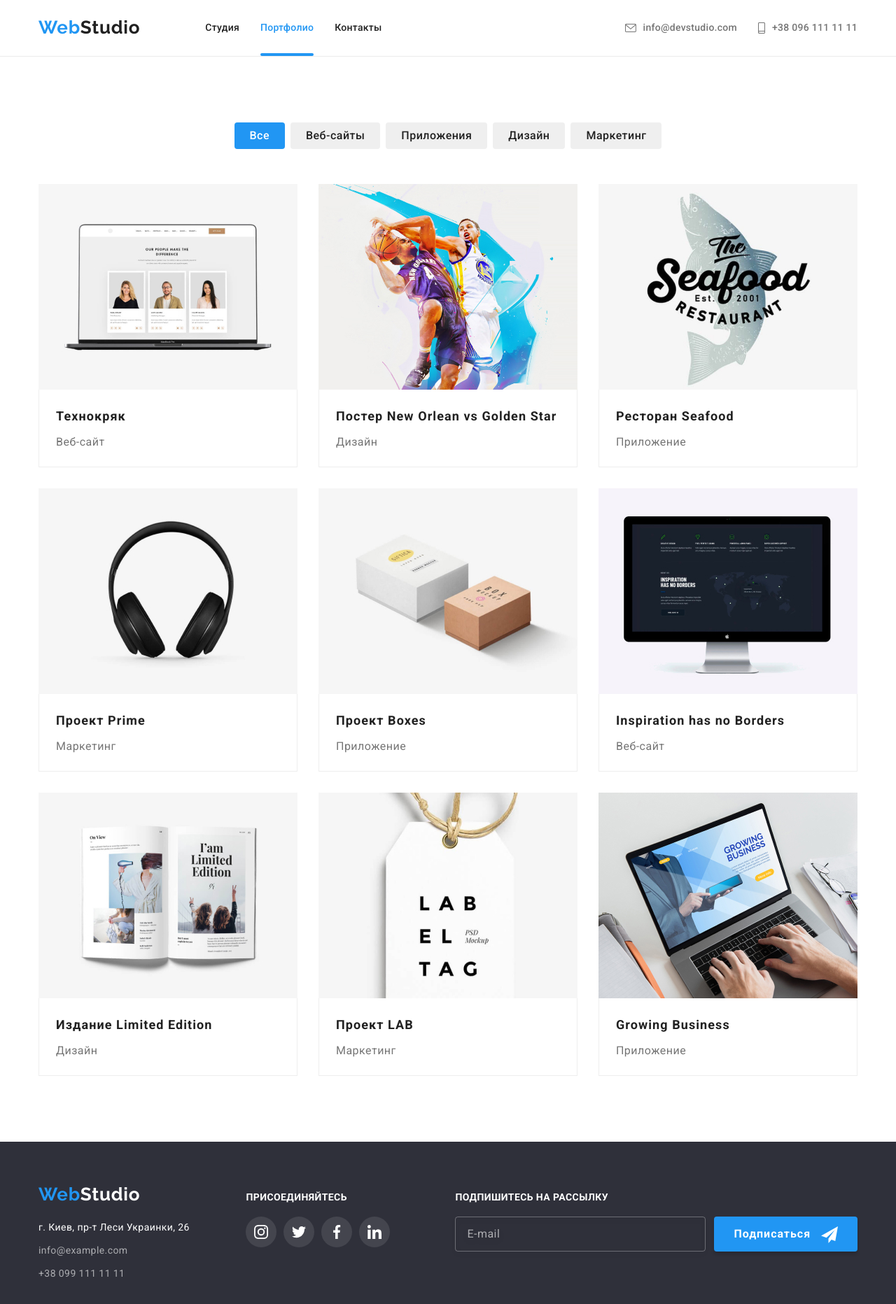
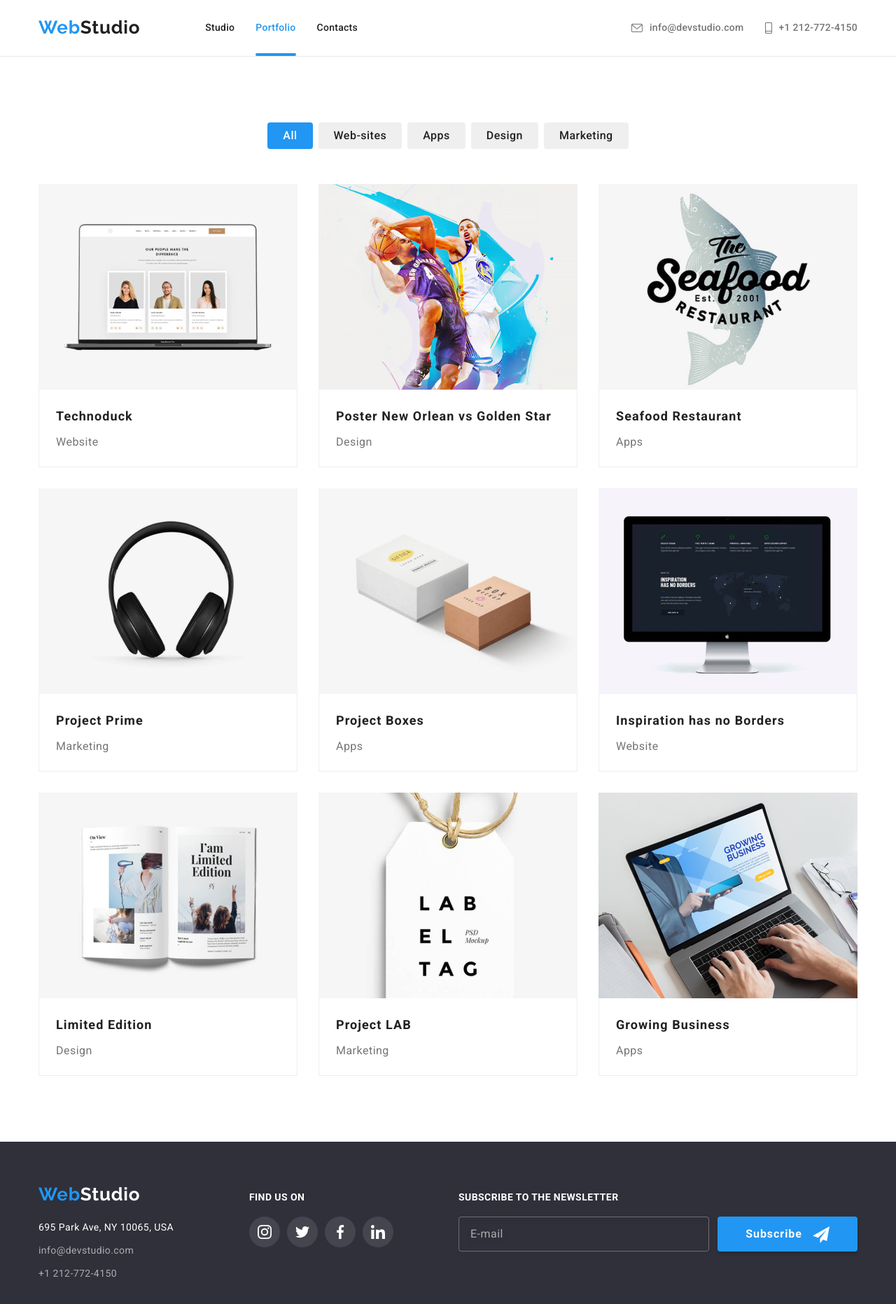
Before and after one commit to LightForLife/goit-markup-hw-08, a plain HTML site: page portfolio.html in a window 1280 px wide. Shown: the whole page at 70% size. Drawn offline with nearby package versions, Linux system fonts and the light colour scheme.

Commit message:
english translation

```diff
--- a/portfolio.html
+++ b/portfolio.html
@@ -39,13 +39,13 @@
         <nav class="navigation">
           <ul class="header-list list">
             <li class="header-list__item">
-              <a class="header-list__link link" href="./index.html">Студия</a>
+              <a class="header-list__link link" href="./index.html">Studio</a>
             </li>
             <li class="header-list__item">
-              <a class="header-list__link link current" href="./portfolio.html">Портфолио</a>
+              <a class="header-list__link link current" href="./portfolio.html">Portfolio</a>
             </li>
             <li class="header-list__item">
-              <a class="header-list__link link" href="">Контакты</a>
+              <a class="header-list__link link" href="">Contacts</a>
             </li>
           </ul>
         </nav>
@@ -61,7 +61,7 @@
             <a class="contact-list__link contact-list__tel link" href="tel:+380961111111"
               ><svg class="contact-list__icon" width="10px" height="16px">
                 <use href="./images/symbol-defs.svg#icon-smartphone"></use></svg
-              >+38 096 111 11 11</a
+              >+1 212-772-4150</a
             >
           </li>
         </ul>
@@ -76,13 +76,13 @@
           <nav class="menu-navigation">
             <ul class="menu-navigation__list list">
               <li class="menu-navigation__item">
-                <a class="menu-navigation__link link" href="./index.html">Студия</a>
+                <a class="menu-navigation__link link" href="./index.html">Studio</a>
               </li>
               <li class="menu-navigation__item">
-                <a class="menu-navigation__link link current" href="./portfolio.html">Портфолио</a>
+                <a class="menu-navigation__link link current" href="./portfolio.html">Portfolio</a>
               </li>
               <li class="menu-navigation__item">
-                <a class="menu-navigation__link link" href="">Контакты</a>
+                <a class="menu-navigation__link link" href="">Contacts</a>
               </li>
             </ul>
           </nav>
@@ -90,7 +90,7 @@
             <ul class="menu-contact list">
               <li class="menu-contact__item">
                 <a class="menu-contact__link menu-tel link" href="tel:+380961111111"
-                  >+38 096 111 11 11</a
+                  >+1 212-772-4150</a
                 >
               </li>
               <li class="menu-contact__item">
@@ -113,22 +113,22 @@
       <!-- Portfolio-section -->
       <section class="section portfolio">
         <div class="container">
-          <h1 class="visually-hidden">кнопки</h1>
+          <h1 class="visually-hidden">buttons</h1>
           <ul class="btn-list list">
             <li class="btn-item current">
-              <button class="btn-primary current" type="button">Все</button>
+              <button class="btn-primary current" type="button">All</button>
             </li>
             <li class="btn-item">
-              <button class="btn-primary" type="button">Веб-сайты</button>
+              <button class="btn-primary" type="button">Web-sites</button>
             </li>
             <li class="btn-item">
-              <button class="btn-primary" type="button">Приложения</button>
+              <button class="btn-primary" type="button">Apps</button>
             </li>
             <li class="btn-item">
-              <button class="btn-primary" type="button">Дизайн</button>
+              <button class="btn-primary" type="button">Design</button>
             </li>
             <li class="btn-item">
-              <button class="btn-primary" type="button">Маркетинг</button>
+              <button class="btn-primary" type="button">Marketing</button>
             </li>
           </ul>
           <ul class="portfolio-list list outline">
@@ -157,17 +157,17 @@
                       "
                       media="(min-width: 320px)"
                     />
-                    <img src="./images/portfolio-mob/card-mob-1.jpg" alt="фото ноутбука" />
+                    <img src="./images/portfolio-mob/card-mob-1.jpg" alt="laptop photo" />
                   </picture>
                   <p class="thumb-text">
-                    Ресурс предлагает комплексные предложения с разным уровнем функционала и
-                    сервисов. Все это позволит посетителю получить исчерпывающие сведения о компании
-                    или частном лице.
+                    Technoduck is a state-of-the-art coronavirus distribution platform. Companies
+                    use this platform for digital espionage and attacks on competitors' secure
+                    servers.
                   </p>
                 </div>
                 <div class="portfolio-box">
-                  <h2 class="portfolio-title">Технокряк</h2>
-                  <p class="portfolio-text">Веб-сайт</p>
+                  <h2 class="portfolio-title">Technoduck</h2>
+                  <p class="portfolio-text">Website</p>
                 </div>
               </a>
             </li>
@@ -196,19 +196,19 @@
                       "
                       media="(min-width: 320px)"
                     />
-                    <img src="./images/portfolio-mob/card-mob-2.jpg" alt="фото ноутбука" />
+                    <img src="./images/portfolio-mob/card-mob-2.jpg" alt="photos of basketball players" />
                   </picture>
                   <p class="thumb-text">
-                    Ресурс предлагает комплексные предложения с разным уровнем функционала и
-                    сервисов. Все это позволит посетителю получить исчерпывающие сведения о компании
-                    или частном лице.
+                    Technoduck is a state-of-the-art coronavirus distribution platform. Companies
+                    use this platform for digital espionage and attacks on competitors' secure
+                    servers.
                   </p>
                 </div>
                 <div class="portfolio-box">
                   <h2 class="portfolio-title">
-                    Постер <span lang="en"> New Orlean vs Golden Star</span>
+                    Poster New Orlean vs Golden Star
                   </h2>
-                  <p class="portfolio-text">Дизайн</p>
+                  <p class="portfolio-text">Design</p>
                 </div>
               </a>
             </li>
@@ -237,17 +237,15 @@
                       "
                       media="(min-width: 320px)"
                     />
-                    <img src="./images/portfolio-mob/card-mob-3.jpg" alt="фото ноутбука" />
+                    <img src="./images/portfolio-mob/card-mob-3.jpg" alt="logo seafood" />
                   </picture>
                   <p class="thumb-text">
-                    Ресурс предлагает комплексные предложения с разным уровнем функционала и
-                    сервисов. Все это позволит посетителю получить исчерпывающие сведения о компании
-                    или частном лице.
+                    Technoduck is a state-of-the-art coronavirus distribution platform. Companies use this platform for digital espionage and attacks on competitors' secure servers.
                   </p>
                 </div>
                 <div class="portfolio-box">
-                  <h2 class="portfolio-title">Ресторан <span lang="en">Seafood</span></h2>
-                  <p class="portfolio-text">Приложение</p>
+                  <h2 class="portfolio-title">Seafood Restaurant</h2>
+                  <p class="portfolio-text">Apps</p>
                 </div>
               </a>
             </li>
@@ -276,17 +274,15 @@
                       "
                       media="(min-width: 320px)"
                     />
-                    <img src="./images/portfolio-mob/card-mob-4.jpg" alt="фото ноутбука" />
+                    <img src="./images/portfolio-mob/card-mob-4.jpg" alt="headphone photo" />
                   </picture>
                   <p class="thumb-text">
-                    Ресурс предлагает комплексные предложения с разным уровнем функционала и
-                    сервисов. Все это позволит посетителю получить исчерпывающие сведения о компании
-                    или частном лице.
+                    Technoduck is a state-of-the-art coronavirus distribution platform. Companies use this platform for digital espionage and attacks on competitors' secure servers.
                   </p>
                 </div>
                 <div class="portfolio-box">
-                  <h2 class="portfolio-title">Проект <span lang="en">Prime</span></h2>
-                  <p class="portfolio-text">Маркетинг</p>
+                  <h2 class="portfolio-title">Project Prime</span></h2>
+                  <p class="portfolio-text">Marketing</p>
                 </div>
               </a>
             </li>
@@ -315,17 +311,15 @@
                       "
                       media="(min-width: 320px)"
                     />
-                    <img src="./images/portfolio-mob/card-mob-5.jpg" alt="фото ноутбука" />
+                    <img src="./images/portfolio-mob/card-mob-5.jpg" alt="photo of two boxes" />
                   </picture>
                   <p class="thumb-text">
-                    Ресурс предлагает комплексные предложения с разным уровнем функционала и
-                    сервисов. Все это позволит посетителю получить исчерпывающие сведения о компании
-                    или частном лице.
+                    Technoduck is a state-of-the-art coronavirus distribution platform. Companies use this platform for digital espionage and attacks on competitors' secure servers.
                   </p>
                 </div>
                 <div class="portfolio-box">
-                  <h2 class="portfolio-title">Проект <span lang="en">Boxes</span></h2>
-                  <p class="portfolio-text">Приложение</p>
+                  <h2 class="portfolio-title">Project Boxes</span></h2>
+                  <p class="portfolio-text">Apps</p>
                 </div>
               </a>
             </li>
@@ -354,17 +348,15 @@
                       "
                       media="(min-width: 320px)"
                     />
-                    <img src="./images/portfolio-mob/card-mob-6.jpg" alt="фото ноутбука" />
+                    <img src="./images/portfolio-mob/card-mob-6.jpg" alt="monitor photo" />
                   </picture>
                   <p class="thumb-text">
-                    Ресурс предлагает комплексные предложения с разным уровнем функционала и
-                    сервисов. Все это позволит посетителю получить исчерпывающие сведения о компании
-                    или частном лице.
+                    Technoduck is a state-of-the-art coronavirus distribution platform. Companies use this platform for digital espionage and attacks on competitors' secure servers.
                   </p>
                 </div>
                 <div class="portfolio-box">
-                  <h2 class="portfolio-title" lang="en">Inspiration has no Borders</h2>
-                  <p class="portfolio-text">Веб-сайт</p>
+                  <h2 class="portfolio-title">Inspiration has no Borders</h2>
+                  <p class="portfolio-text">Website</p>
                 </div>
               </a>
             </li>
@@ -393,17 +385,15 @@
                       "
                       media="(min-width: 320px)"
                     />
-                    <img src="./images/portfolio-mob/card-mob-7.jpg" alt="фото ноутбука" />
+                    <img src="./images/portfolio-mob/card-mob-7.jpg" alt="magazine photo" />
                   </picture>
                   <p class="thumb-text">
-                    Ресурс предлагает комплексные предложения с разным уровнем функционала и
-                    сервисов. Все это позволит посетителю получить исчерпывающие сведения о компании
-                    или частном лице.
+                    Technoduck is a state-of-the-art coronavirus distribution platform. Companies use this platform for digital espionage and attacks on competitors' secure servers.
                   </p>
                 </div>
                 <div class="portfolio-box">
-                  <h2 class="portfolio-title">Издание <span lang="en">Limited Edition</span></h2>
-                  <p class="portfolio-text">Дизайн</p>
+                  <h2 class="portfolio-title">Limited Edition</h2>
+                  <p class="portfolio-text">Design</p>
                 </div>
               </a>
             </li>
@@ -432,17 +422,15 @@
                       "
                       media="(min-width: 320px)"
                     />
-                    <img src="./images/portfolio-mob/card-mob-8.jpg" alt="фото ноутбука" />
+                    <img src="./images/portfolio-mob/card-mob-8.jpg" alt="photo tag" />
                   </picture>
                   <p class="thumb-text">
-                    Ресурс предлагает комплексные предложения с разным уровнем функционала и
-                    сервисов. Все это позволит посетителю получить исчерпывающие сведения о компании
-                    или частном лице.
+                    Technoduck is a state-of-the-art coronavirus distribution platform. Companies use this platform for digital espionage and attacks on competitors' secure servers.
                   </p>
                 </div>
                 <div class="portfolio-box">
-                  <h2 class="portfolio-title">Проект <span lang="en">LAB</span></h2>
-                  <p class="portfolio-text">Маркетинг</p>
+                  <h2 class="portfolio-title">Project LAB</h2>
+                  <p class="portfolio-text">Marketing</p>
                 </div>
               </a>
             </li>
@@ -475,14 +463,12 @@
                   </picture>
 
                   <p class="thumb-text">
-                    Ресурс предлагает комплексные предложения с разным уровнем функционала и
-                    сервисов. Все это позволит посетителю получить исчерпывающие сведения о компании
-                    или частном лице.
+                    Technoduck is a state-of-the-art coronavirus distribution platform. Companies use this platform for digital espionage and attacks on competitors' secure servers.
                   </p>
                 </div>
                 <div class="portfolio-box">
                   <h2 class="portfolio-title" lang="en">Growing Business</h2>
-                  <p class="portfolio-text">Приложение</p>
+                  <p class="portfolio-text">Apps</p>
                 </div>
               </a>
             </li>
@@ -504,25 +490,24 @@
                     class="footer-address contact-text link"
                     href="https://goo.gl/maps/2yx1dUXWWij7tJqm9"
                     target="_blank"
-                  >
-                    г. Киев, пр-т Леси Украинки, 26
+                  >695 Park Ave, NY 10065, USA
                   </a>
                 </li>
                 <li class="footer-item">
                   <a class="footer-contact contact-text link" href="mailto:info@example.com"
-                    >info@example.com</a
+                    >info@devstudio.com</a
                   >
                 </li>
                 <li class="footer-item">
                   <a class="footer-contact contact-text link" href="tel:+380991111111"
-                    >+38 099 111 11 11</a
+                    >+1 212-772-4150</a
                   >
                 </li>
               </ul>
             </address>
           </div>
           <div class="join">
-            <p class="join-title">присоединяйтесь</p>
+            <p class="join-title">Find us on</p>
             <ul class="join-list list">
               <li class="join-item">
                 <a class="join-link link" href="">
@@ -557,7 +542,7 @@
         </div>
         <div class="footer-form">
           <form class="subscribe-form">
-            <p class="subscribe-title">Подпишитесь на рассылку</p>
+            <p class="subscribe-title">Subscribe to the newsletter</p>
             <div class="subscribe-field">
               <input
                 type="email"
@@ -566,7 +551,7 @@
                 placeholder="E-mail"
               />
               <button type="submit" class="subscribe-btn btn">
-                Подписаться
+                Subscribe
                 <svg class="subscribe-icon" width="24" height="24">
                   <use href="./images/symbol-defs.svg#icon-send"></use>
                 </svg>
--- a/sass/components/_menu.scss
+++ b/sass/components/_menu.scss
@@ -54,10 +54,10 @@
   overflow-y: scroll;
   overflow-x: hidden;
   visibility: hidden;
-}
 
-.mob-menu.is-open {
-  visibility: visible;
+  &.is-open {
+    visibility: visible;
+  }
 }
 
 .mob-menu__btn-close {
```
Also changed, not shown: index.html (+60 -52 lines), css/main.css, 2 other files.
